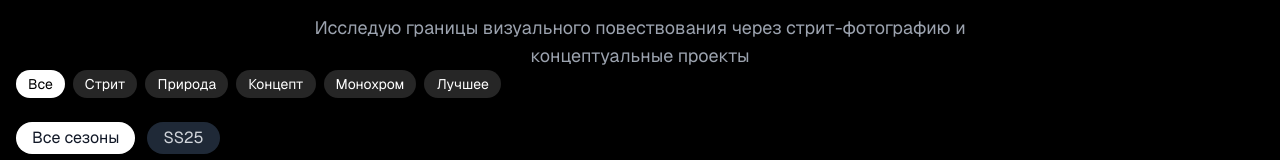
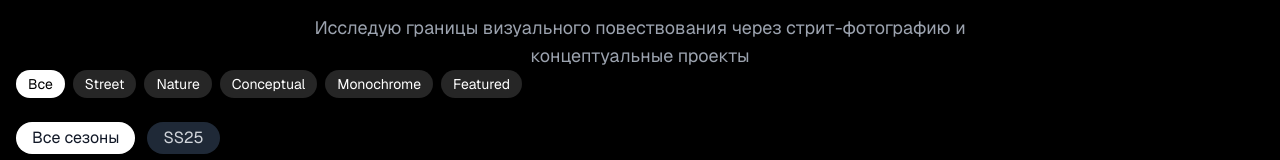
Before and after one commit to carlfreeman/littlecan, a Next.js app: page /gallery in a window 1280 px wide. Shown: the part 154-314 px from the top of the page. Built offline with nearby package versions, Linux system fonts and the light colour scheme.

Commit message:
rev tag rus

```diff
--- a/src/components/PhotoOverlay.tsx
+++ b/src/components/PhotoOverlay.tsx
@@ -14,8 +14,6 @@ const skeletonStyles = {
   highlightColor: '#2d2d2d',
   duration: 1.5,
 };
-
-let rutag = {'street': 'стрит', 'nature': 'природа', 'conceptual': 'концепт', 'monochrome': 'монохром', 'featured': 'лучшее'};
 
 const PhotoOverlay = ({ photo, onClose }: PhotoOverlayProps) => {
   const [aspectRatio, setAspectRatio] = useState<number>(1);
@@ -119,7 +117,7 @@ const PhotoOverlay = ({ photo, onClose }: PhotoOverlayProps) => {
                         key={tag}
                         className="px-3 py-1 bg-black border border-white rounded-full text-sm capitalize"
                       >
-                        {rutag[tag]}
+                        {tag}
                       </span>
                     ))}
                   </div>
--- a/src/components/TagFilter.tsx
+++ b/src/components/TagFilter.tsx
@@ -1,7 +1,6 @@
 import { useState } from 'react';
 
 const tags = ['street', 'nature', 'conceptual', 'monochrome', 'featured'];
-const rutag = {'street': 'стрит', 'nature': 'природа', 'conceptual': 'концепт', 'monochrome': 'монохром', 'featured': 'лучшее'};
 
 const TagFilter = ({
   onFilterChange,
@@ -37,7 +36,7 @@ const TagFilter = ({
           }`}
           onClick={() => handleTagChange(tag)}
         >
-          {rutag[tag]}
+          {tag}
         </button>
       ))}
     </div>
```
